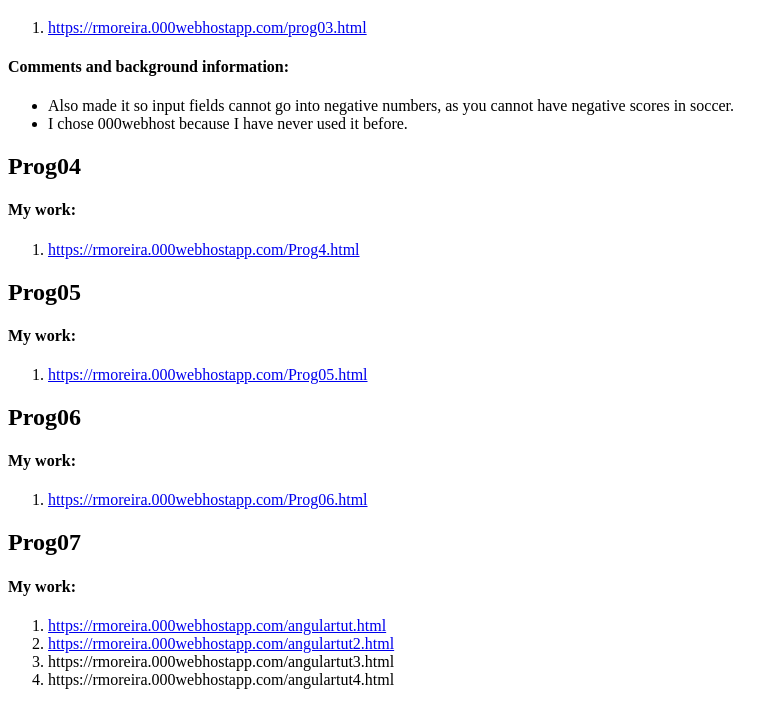
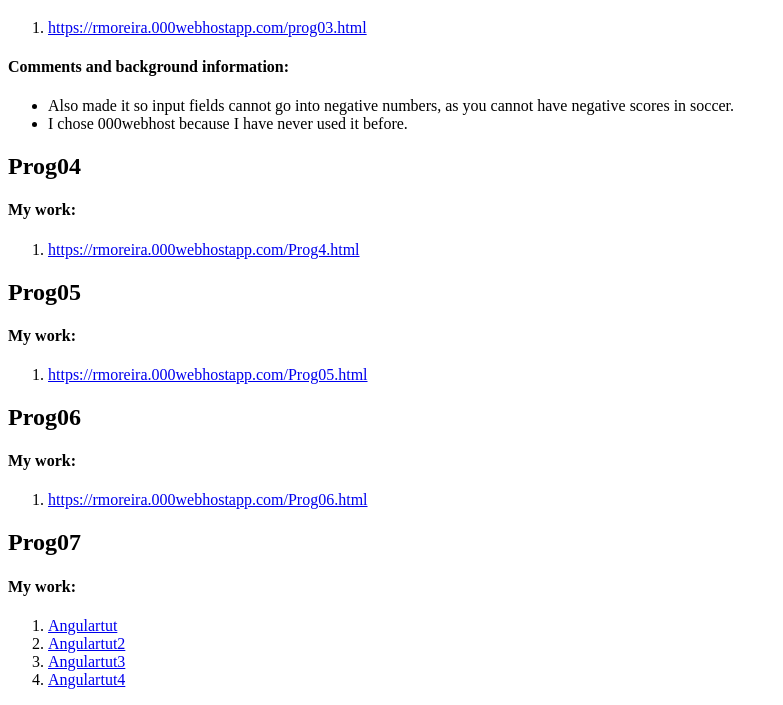
Before and after one commit to rmoreirasvsu/pages, a plain HTML site: page index.html in a window 1280 px wide. Shown: the part 733-1438 px from the top of the page, without its empty margins (0-783 px from the left). Drawn offline with Linux system fonts and the light colour scheme.

Commit message:
Update index.html

```diff
--- a/index.html
+++ b/index.html
@@ -145,10 +145,15 @@ f958648  15 days ago
 			<section>
 				<h4>My work:</h4>
 				<ol>
-					<li><a href='angulartut'>https://rmoreira.000webhostapp.com/angulartut.html</a></li>
-					<li><a href='angulartut2'>https://rmoreira.000webhostapp.com/angulartut2.html</a></li>
-					<li><a href='angulartut3'></a>https://rmoreira.000webhostapp.com/angulartut3.html</li>
-					<li><a href='angulartut4'></a>https://rmoreira.000webhostapp.com/angulartut4.html</li>
+					<li><a href='https://rmoreira.000webhostapp.com/angulartut.html' target="_blank">
+							Angulartut</a>
+					<li><a href='https://rmoreira.000webhostapp.com/angulartut2.html' target="_blank">
+							Angulartut2</a>
+					<li><a href='https://rmoreira.000webhostapp.com/angulartut3.html' target="_blank">
+							Angulartut3</a>
+					<li><a href='https://rmoreira.000webhostapp.com/angulartut4.html' target="_blank">
+							Angulartut4</a>
+
 				</ol>
 			<section>
 		</article>
```
